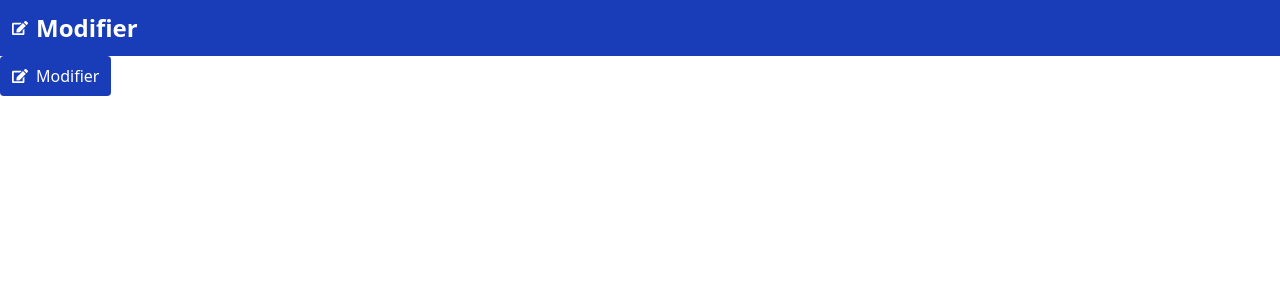
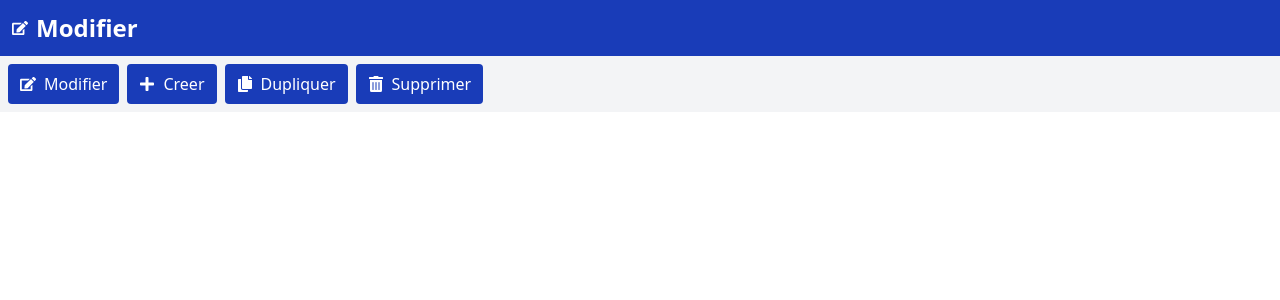
Before and after one commit to IBNESSAYEH/CommandeDeVente, a React (Vite) app: page / in a window 1280 px wide. Shown: the top 300 px of the page. Built offline with nearby package versions, Linux system fonts and the light colour scheme.

Commit message:
add ActionButton Componnent

```diff
--- a/src/components/layout/ActionBar.jsx
+++ b/src/components/layout/ActionBar.jsx
@@ -1,11 +1,21 @@
 import React from 'react'
+import ActionButton from '../buttons/ActionButton'
+import { FaCopy, FaEdit, FaPlus, FaTrashAlt } from 'react-icons/fa'
 
 const ActionBar = () => {
   return (
-    <>
 
-    </>
-  )
+    <div className="p-2 bg-gray-100">
+      <div className="flex space-x-2">
+
+        <ActionButton icon={<FaEdit /> } label="Modifier"  />
+        <ActionButton  icon={ <FaPlus />} label="Creer" />
+        <ActionButton icon={<FaCopy />}  label="Dupliquer" />
+        <ActionButton  icon={ <FaTrashAlt />} label="Supprimer" />
+
+      </div>
+    </div>
+  );
 }
 
 export default ActionBar
--- a/src/pages/SalesOrderPage.jsx
+++ b/src/pages/SalesOrderPage.jsx
@@ -1,13 +1,13 @@
 import React from 'react'
-import ActionButton from '../components/buttons/ActionButton'
 import { FaEdit } from "react-icons/fa"
 import PageHeader from '../components/layout/PageHeader'
+import ActionBar from '../components/layout/ActionBar'
 
 const SalesOrderPage = () => {
   return (
     <>
     <PageHeader icon={<FaEdit />} title="Modifier"></PageHeader>
-       <ActionButton  icon={<FaEdit />} label="Modifier"  />
+    <ActionBar></ActionBar>
     </>
   )
 }
```
